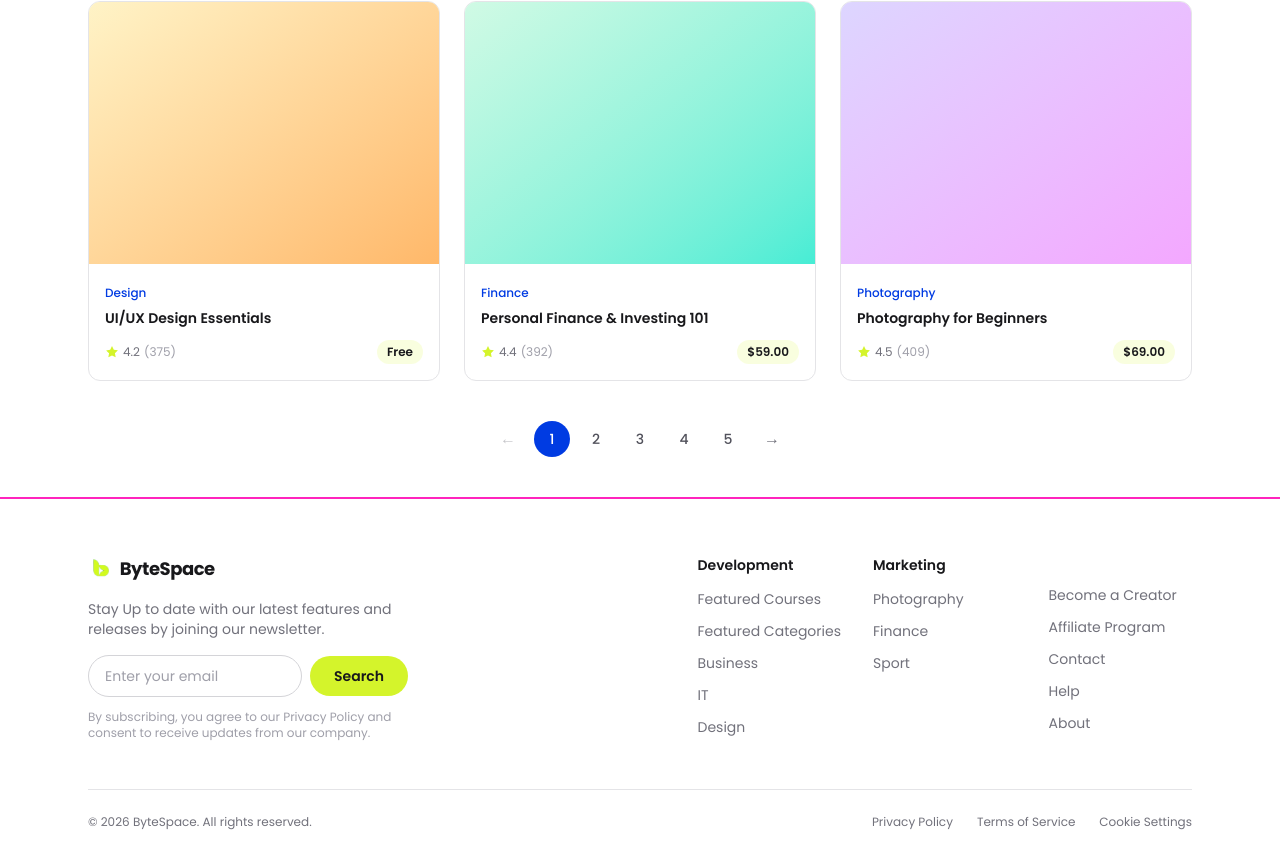
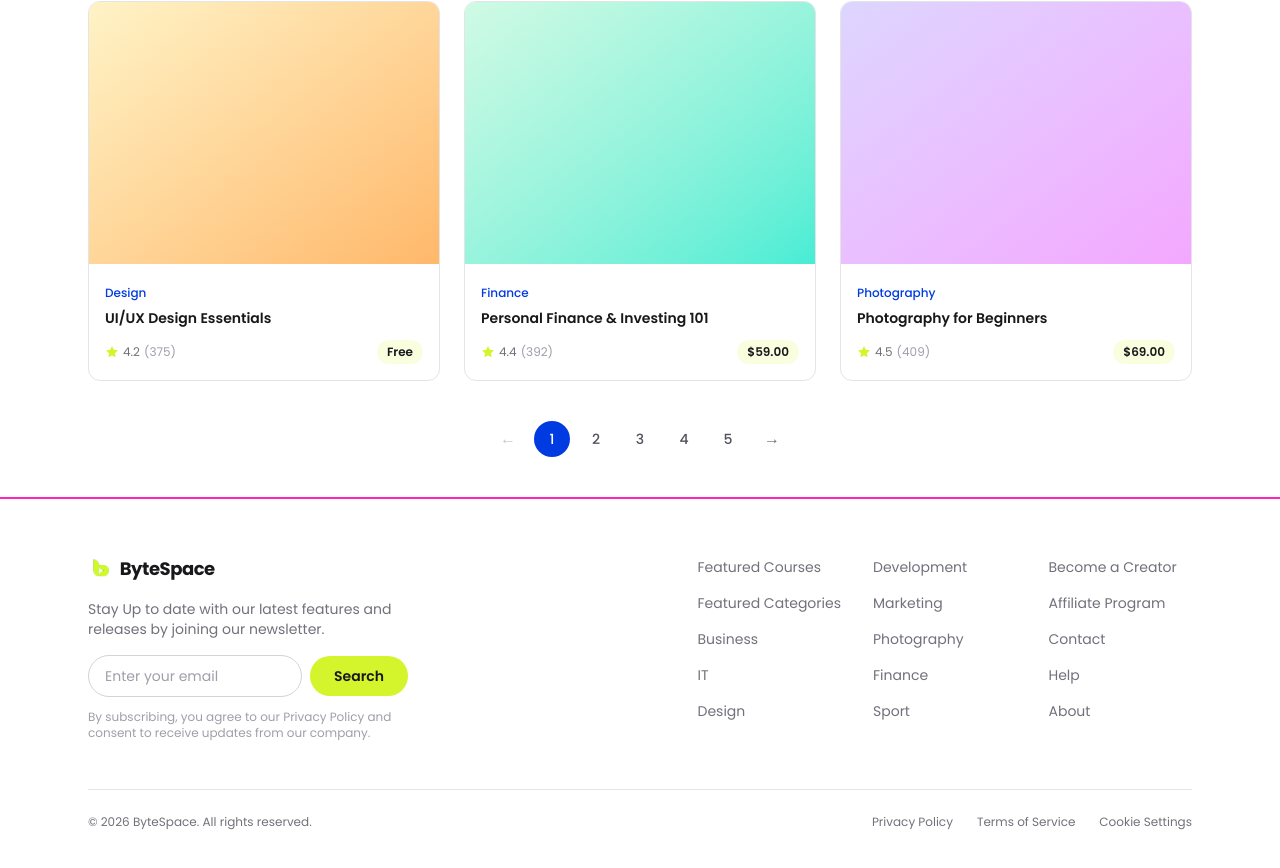
Before and after one commit to mdsujon-dev/ByteSpace, a Next.js app: page /courses in a window 1280 px wide. Shown: the part 2344-3212 px from the top of the page. Built offline with nearby package versions, Linux system fonts and the light colour scheme.

Commit message:
Fix footer link columns to plain lists, no bold headings
The footer design has three parallel link columns, all same weight -
"Development"/"Marketing" are list items, not column headings.
Removes the incorrect bold heading rendering.

```diff
--- a/src/components/layout/Footer.tsx
+++ b/src/components/layout/Footer.tsx
@@ -3,18 +3,9 @@ import { Logo } from "@/components/icons/Logo";
 import { SearchInput } from "@/components/ui/SearchInput";
 
 const linkColumns = [
-  {
-    heading: "Development",
-    links: ["Featured Courses", "Featured Categories", "Business", "IT", "Design"],
-  },
-  {
-    heading: "Marketing",
-    links: ["Photography", "Finance", "Sport"],
-  },
-  {
-    heading: "",
-    links: ["Become a Creator", "Affiliate Program", "Contact", "Help", "About"],
-  },
+  ["Featured Courses", "Featured Categories", "Business", "IT", "Design"],
+  ["Development", "Marketing", "Photography", "Finance", "Sport"],
+  ["Become a Creator", "Affiliate Program", "Contact", "Help", "About"],
 ];
 
 export function Footer() {
@@ -41,15 +32,9 @@ export function Footer() {
           </div>
 
           <div className="grid grid-cols-3 gap-8">
-            {linkColumns.map((col, i) => (
-              <div key={i}>
-                {col.heading && (
-                  <h3 className="mb-3 text-sm font-semibold text-zinc-900">
-                    {col.heading}
-                  </h3>
-                )}
-                <ul className={`space-y-2 ${!col.heading ? "mt-7" : ""}`}>
-                  {col.links.map((label) => (
+            {linkColumns.map((links, i) => (
+              <ul key={i} className="space-y-3">
+                {links.map((label) => (
                   <li key={label}>
                     <Link
                       href="#"
@@ -60,7 +45,6 @@ export function Footer() {
                   </li>
                 ))}
               </ul>
-              </div>
             ))}
           </div>
         </div>
```
Lines whose indentation alone changed are shown as unchanged.
